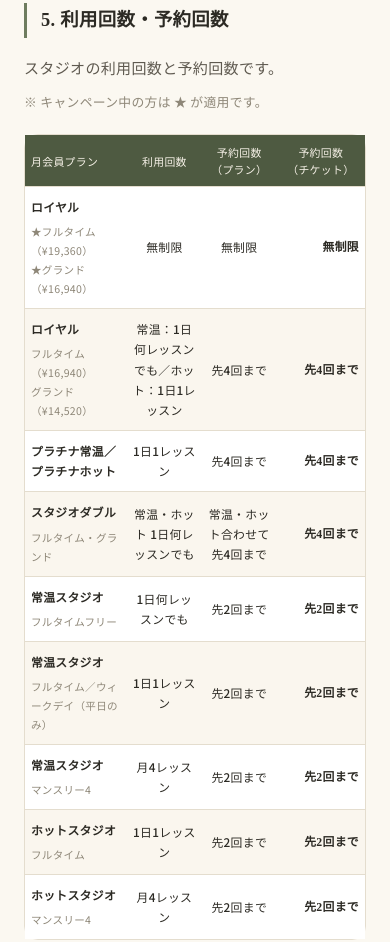
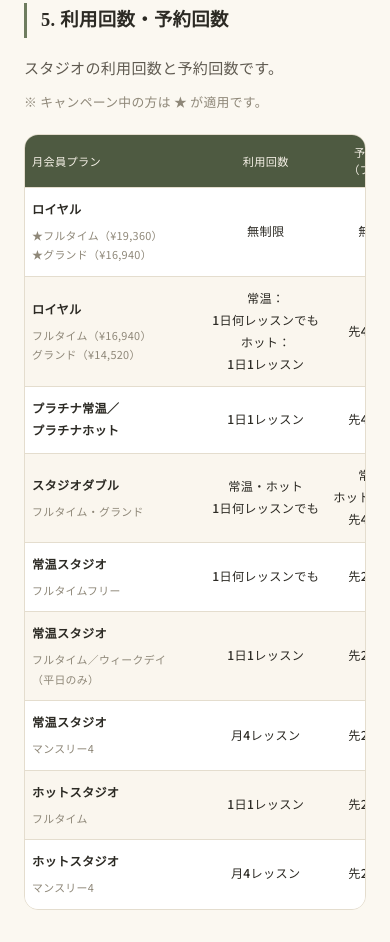
Before and after one commit to RHarano/lohas-lohas-lp, a plain HTML site: page guide.html in a window 390 px wide. Shown: the part 3629-4571 px from the top of the page. Drawn offline with nearby package versions, Linux system fonts and the light colour scheme; a web font is replaced by a local one.

Commit message:
利用回数表のセル改行を整え、モバイルは表内スクロールで読みやすく
- セル内が単語の途中で折り返していたのを、word-break:keep-all と自然な
  位置の改行で解消（常温／ホットの条件などが読みやすく）
- スマホでは4列が窮屈なため、利用回数表のみ枠内で横スクロール可に
  （ページ本体は横スクロールしない）。料金表は従来どおりスクロールなし

Co-Authored-By: Claude Opus 4.8 (1M context) <noreply@anthropic.com>

```diff
--- a/css/style.css
+++ b/css/style.css
@@ -1005,15 +1005,18 @@ a{color:inherit;text-decoration:none}
 .guide-table{min-width:0;table-layout:fixed}
 .guide-table thead th{background:var(--sage-deep);color:var(--cream);text-align:center;font-size:.78rem;font-weight:500;padding:13px 10px;line-height:1.5}
 .guide-table thead th:first-child{text-align:left;width:30%}
-.guide-table tbody td{text-align:center;vertical-align:middle;font-family:var(--sans)!important;font-size:.86rem!important;color:var(--ink)!important;font-weight:500;padding:15px 12px;border-top:1px solid var(--line);line-height:1.7;white-space:normal;word-break:break-word}
+.guide-table tbody td{text-align:center;vertical-align:middle;font-family:var(--sans)!important;font-size:.86rem!important;color:var(--ink)!important;font-weight:500;padding:15px 12px;border-top:1px solid var(--line);line-height:1.8;white-space:normal;word-break:keep-all;overflow-wrap:break-word}
 .guide-table tbody tr:nth-child(even){background:#faf6ee}
 .guide-table td:first-child{text-align:left;font-weight:700;color:var(--sage-deep)}
 .guide-table td small{display:block;font-size:.74rem;color:var(--muted);font-weight:400;margin-top:5px;line-height:1.8}
 @media(max-width:560px){
-  .guide-table{font-size:.74rem}
-  .guide-table thead th{font-size:.68rem;padding:9px 6px}
-  .guide-table tbody td{font-size:.74rem!important;padding:10px 6px}
-  .guide-table td small{font-size:.66rem}
+  .guide-table{font-size:.76rem}
+  .guide-table thead th{font-size:.7rem;padding:9px 7px}
+  .guide-table tbody td{font-size:.76rem!important;padding:11px 7px}
+  .guide-table td small{font-size:.68rem}
+  /* 利用回数(4列)はスマホで窮屈になるため、この表だけ横スクロールで読みやすく */
+  .guide-wrap{overflow-x:auto;-webkit-overflow-scrolling:touch}
+  .guide-table-usage{table-layout:auto;min-width:540px}
 }
 .faq-group-lead{max-width:820px;margin:-10px auto 20px;font-size:.9rem;color:var(--ink-soft);line-height:1.9}
 .faq-group-lead a{color:var(--hot);font-weight:700;text-decoration:underline}
--- a/guide.html
+++ b/guide.html
@@ -106,14 +106,14 @@
     <section class="legal-sec">
       <h3>5. 利用回数・予約回数</h3>
       <p>スタジオの利用回数と予約回数です。<span class="legal-note">※ キャンペーン中の方は ★ が適用です。</span></p>
-      <div class="fee-table-wrap">
-        <table class="fee-table guide-table">
+      <div class="fee-table-wrap guide-wrap">
+        <table class="fee-table guide-table guide-table-usage">
           <thead><tr><th>月会員プラン</th><th>利用回数</th><th>予約回数<br>（プラン）</th><th>予約回数<br>（チケット）</th></tr></thead>
           <tbody>
             <tr><td>ロイヤル<br><small>★フルタイム（¥19,360）<br>★グランド（¥16,940）</small></td><td>無制限</td><td>無制限</td><td>無制限</td></tr>
-            <tr><td>ロイヤル<br><small>フルタイム（¥16,940）<br>グランド（¥14,520）</small></td><td>常温：1日何レッスンでも／ホット：1日1レッスン</td><td>先4回まで</td><td>先4回まで</td></tr>
+            <tr><td>ロイヤル<br><small>フルタイム（¥16,940）<br>グランド（¥14,520）</small></td><td>常温：1日何レッスンでも<br>ホット：1日1レッスン</td><td>先4回まで</td><td>先4回まで</td></tr>
             <tr><td>プラチナ常温／<br>プラチナホット</td><td>1日1レッスン</td><td>先4回まで</td><td>先4回まで</td></tr>
-            <tr><td>スタジオダブル<br><small>フルタイム・グランド</small></td><td>常温・ホット 1日何レッスンでも</td><td>常温・ホット合わせて先4回まで</td><td>先4回まで</td></tr>
+            <tr><td>スタジオダブル<br><small>フルタイム・グランド</small></td><td>常温・ホット<br>1日何レッスンでも</td><td>常温・ホット合わせて<br>先4回まで</td><td>先4回まで</td></tr>
             <tr><td>常温スタジオ<br><small>フルタイムフリー</small></td><td>1日何レッスンでも</td><td>先2回まで</td><td>先2回まで</td></tr>
             <tr><td>常温スタジオ<br><small>フルタイム／ウィークデイ（平日のみ）</small></td><td>1日1レッスン</td><td>先2回まで</td><td>先2回まで</td></tr>
             <tr><td>常温スタジオ<br><small>マンスリー4</small></td><td>月4レッスン</td><td>先2回まで</td><td>先2回まで</td></tr>
```
